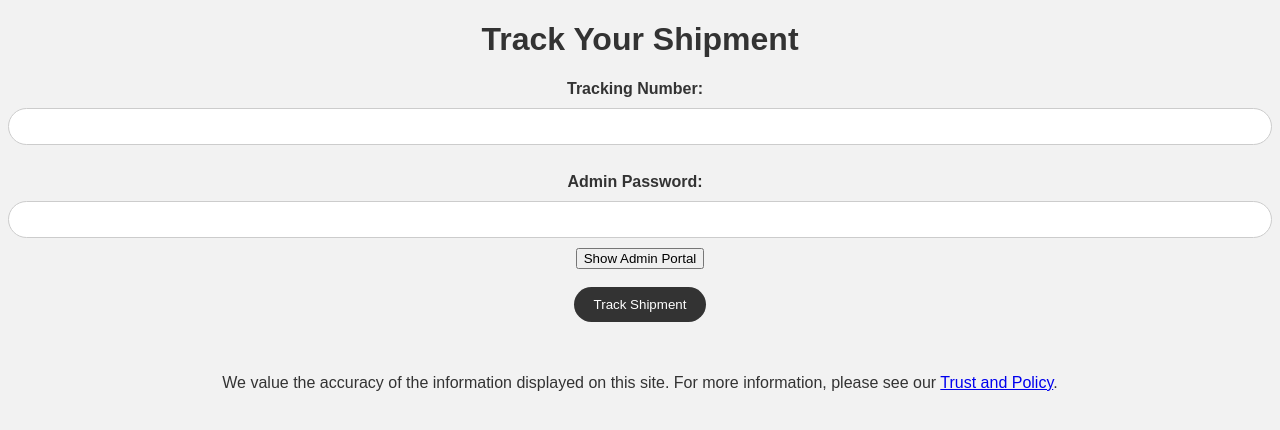
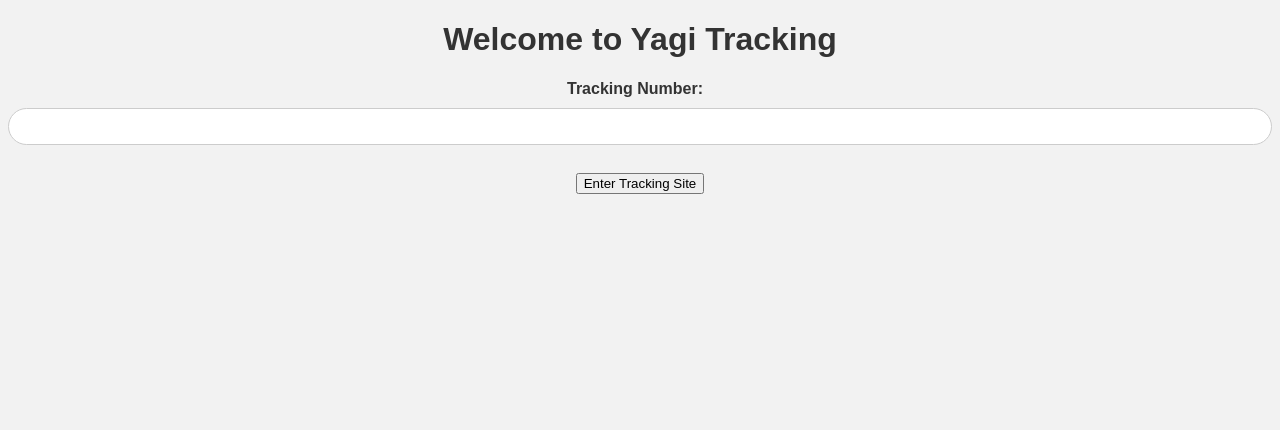
Before and after one commit to Yagi2023/YagiTracker, a plain HTML site: page index.html in a window 1280 px wide. Drawn offline with Linux system fonts and the light colour scheme.

Commit message:
Update index.html

```diff
--- a/index.html
+++ b/index.html
@@ -2,19 +2,31 @@
 <html>
   <head>
     <meta charset="utf-8">
-    <title>Shipment Tracking Interface</title>
+    <title>Yagi Tracking</title>
     <link rel="stylesheet" type="text/css" href="style.css">
   </head>
   <body>
-    <div id="tracking-interface">
+    <!-- Enter Screen -->
+    <div id="enter-screen">
+      <h1>Welcome to Yagi Tracking</h1>
+      <form>
+        <label>Tracking Number:</label>
+        <input type="text" id="tracking-number">
+        <br><br>
+        <button type="button" onclick="showTrackingSite()">Enter Tracking Site</button>
+      </form>
+      <br><br>
+      <div id="enter-screen-media">
+        <!-- Enter Screen Media (Image/Video) will be displayed here -->
+      </div>
+    </div>
+
+    <!-- Tracking Site -->
+    <div id="tracking-site" style="display: none;">
       <h1>Track Your Shipment</h1>
       <form>
         <label>Tracking Number:</label>
         <input type="text" id="tracking-number">
-        <br><br>
-        <label>Admin Password:</label>
-        <input type="password" id="admin-password">
-        <button type="button" onclick="showAdminPortal()">Show Admin Portal</button>
         <br><br>
         <button type="submit">Track Shipment</button>
       </form>
@@ -23,13 +35,13 @@
         <!-- Shipment information will be displayed here -->
       </div>
     </div>
+
+    <!-- Admin Portal -->
     <div id="admin-portal" style="display: none;">
       <h1>Admin Portal</h1>
       <!-- Add form elements for uploading and managing shipment information -->
     </div>
-    <div id="trust-policy">
-      <p>We value the accuracy of the information displayed on this site. For more information, please see our <a href="#">Trust and Policy</a>.</p>
-    </div>
+
     <script src="app.js"></script>
   </body>
 </html>
```
